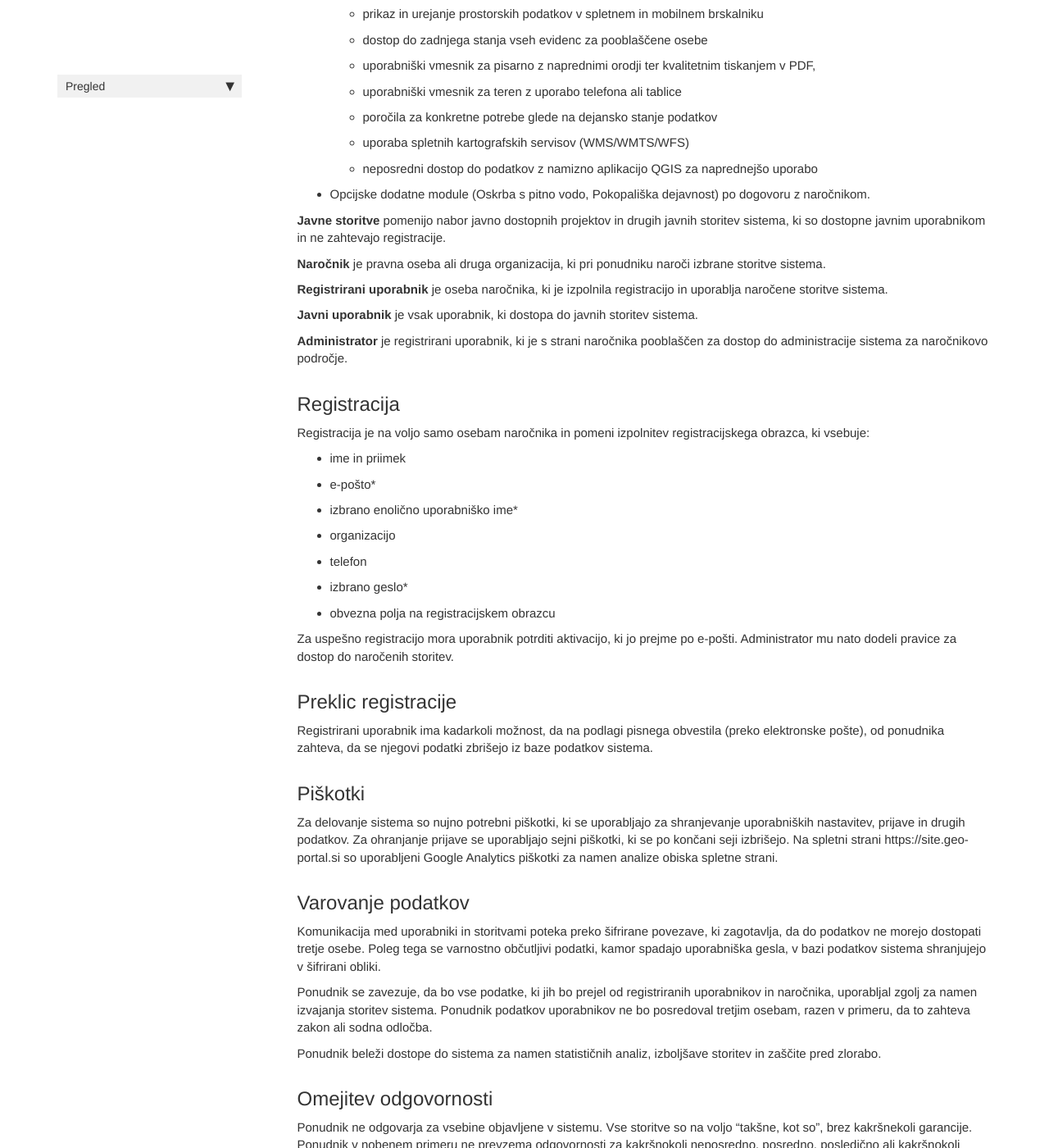
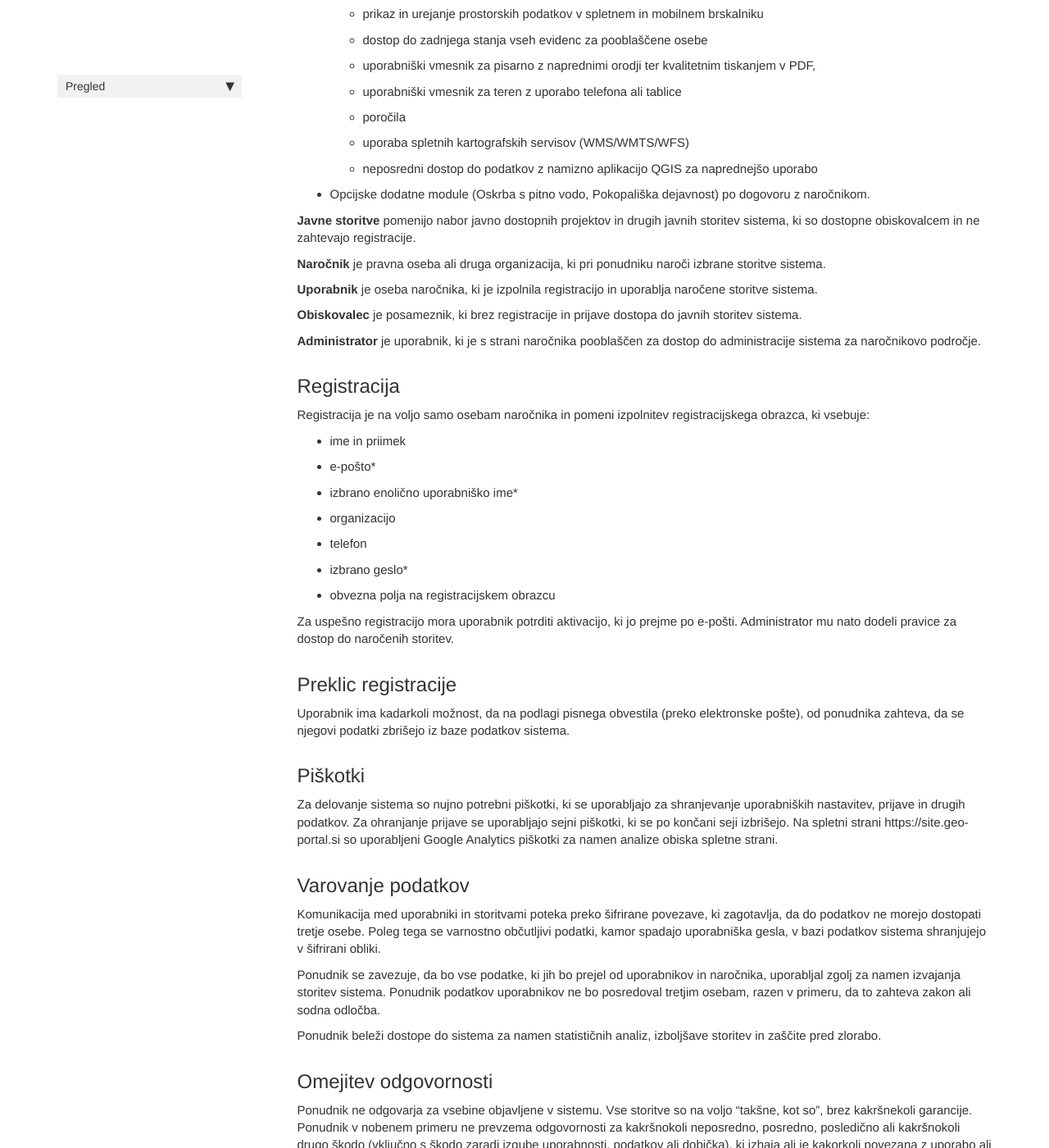
Before and after one commit to geo-portal/geo-portal.github.io, a Jekyll site: the page built from pages/gp/gp_pogoji-uporabe.md, in a window 1280 px wide and 1400 px high, scrolled down 618 px. Shown: the whole window at 82% size. Built offline with Jekyll 4.4.1, drawn with Linux system fonts in a browser that asks for light colours; comment, search, counter and statistics services are not loaded; some of the changed text lies outside the part shown.

Commit message:
pogoji uporabe, bolj jasna razlaga obiskovalec, uporabnik

```diff
--- a/pages/gp/gp_pogoji-uporabe.md
+++ b/pages/gp/gp_pogoji-uporabe.md
@@ -20,20 +20,20 @@ Pogoji uporabe se nanašajo in uporabljajo za vse uporabnike in storitve GEO-POR
   - dostop do zadnjega stanja vseh evidenc za pooblaščene osebe
   - uporabniški vmesnik za pisarno z naprednimi orodji ter kvalitetnim tiskanjem v PDF,
   - uporabniški vmesnik za teren z uporabo telefona ali tablice
-  - poročila za konkretne potrebe glede na dejansko stanje podatkov
+  - poročila
   - uporaba spletnih kartografskih servisov (WMS/WMTS/WFS)
   - neposredni dostop do podatkov z namizno aplikacijo QGIS za naprednejšo uporabo
 - Opcijske dodatne module (Oskrba s pitno vodo, Pokopališka dejavnost) po dogovoru z naročnikom.
 
-**Javne storitve** pomenijo nabor javno dostopnih projektov in drugih javnih storitev sistema, ki so dostopne javnim uporabnikom in ne zahtevajo registracije.
+**Javne storitve** pomenijo nabor javno dostopnih projektov in drugih javnih storitev sistema, ki so dostopne obiskovalcem in ne zahtevajo registracije.
 
 **Naročnik** je pravna oseba ali druga organizacija, ki pri ponudniku naroči izbrane storitve sistema.
 
-**Registrirani uporabnik** je oseba naročnika, ki je izpolnila registracijo in uporablja naročene storitve sistema.
+**Uporabnik** je oseba naročnika, ki je izpolnila registracijo in uporablja naročene storitve sistema.
 
-**Javni uporabnik** je vsak uporabnik, ki dostopa do javnih storitev sistema.
+**Obiskovalec** je posameznik, ki brez registracije in prijave dostopa do javnih storitev sistema.
 
-**Administrator** je registrirani uporabnik, ki je s strani naročnika pooblaščen za dostop do administracije sistema za naročnikovo področje.
+**Administrator** je uporabnik, ki je s strani naročnika pooblaščen za dostop do administracije sistema za naročnikovo področje.
 
 ## Registracija
 
@@ -51,7 +51,7 @@ Za uspešno registracijo mora uporabnik potrditi aktivacijo, ki jo prejme po e-p
 
 ## Preklic registracije
 
-Registrirani uporabnik ima kadarkoli možnost, da na podlagi pisnega obvestila (preko elektronske pošte), od ponudnika zahteva,
+Uporabnik ima kadarkoli možnost, da na podlagi pisnega obvestila (preko elektronske pošte), od ponudnika zahteva,
 da se njegovi podatki zbrišejo iz baze podatkov sistema.
 
 ## Piškotki
@@ -65,7 +65,7 @@ Na spletni strani https://site.geo-portal.si so uporabljeni Google Analytics pi
 Komunikacija med uporabniki in storitvami poteka preko šifrirane povezave, ki zagotavlja, da do podatkov ne morejo dostopati tretje osebe.
 Poleg tega se varnostno občutljivi podatki, kamor spadajo uporabniška gesla, v bazi podatkov sistema shranjujejo v šifrirani obliki.
 
-Ponudnik se zavezuje, da bo vse podatke, ki jih bo prejel od registriranih uporabnikov in naročnika, uporabljal zgolj za namen izvajanja storitev sistema.
+Ponudnik se zavezuje, da bo vse podatke, ki jih bo prejel od uporabnikov in naročnika, uporabljal zgolj za namen izvajanja storitev sistema.
 Ponudnik podatkov uporabnikov ne bo posredoval tretjim osebam, razen v primeru, da to zahteva zakon ali sodna odločba.
 
 Ponudnik beleži dostope do sistema za namen statističnih analiz, izboljšave storitev in zaščite pred zlorabo.
@@ -84,4 +84,4 @@ so objavljeni na strani: https://site.geo-portal.si/pogoji-uporabe.html.
 
 ## Sprejem pogojev uporabe
 
-Z uporabo storitev sistema, vključno z javnimi, registrirani uporabnik ali javni uporabnik potrjuje, da je seznanjen s pogoji uporabe in jih sprejema.
+Z uporabo storitev sistema, vključno z javnimi, uporabnik ali obiskovalec potrjuje, da je seznanjen s pogoji uporabe in jih sprejema.
```
Also changed, not shown: other parts of pages/gp/gp_pogoji-uporabe.md (+2 -2 lines), index.md (+1 -1 lines), pages/gp/gp_sklopi.md (+6 -1 lines).
